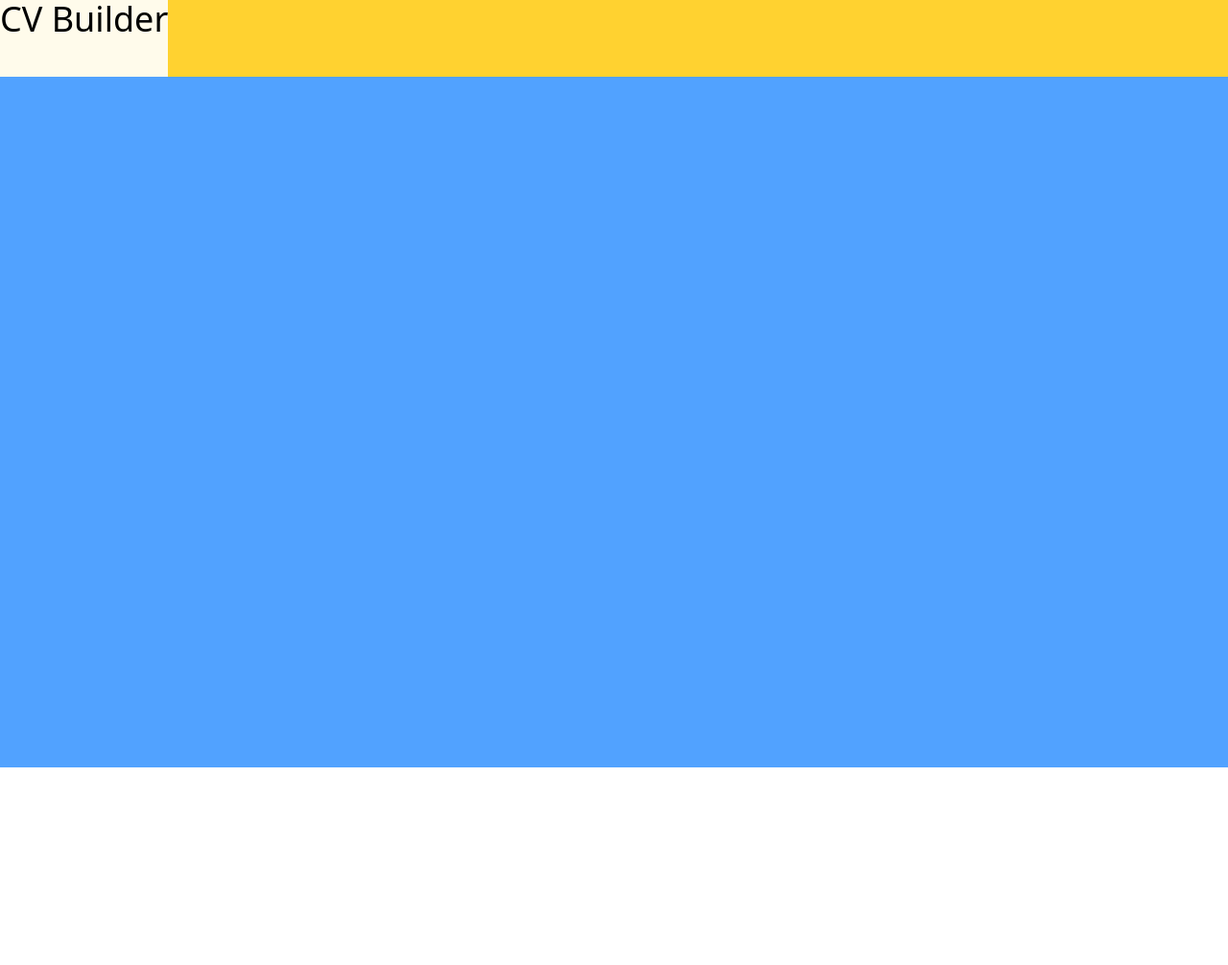
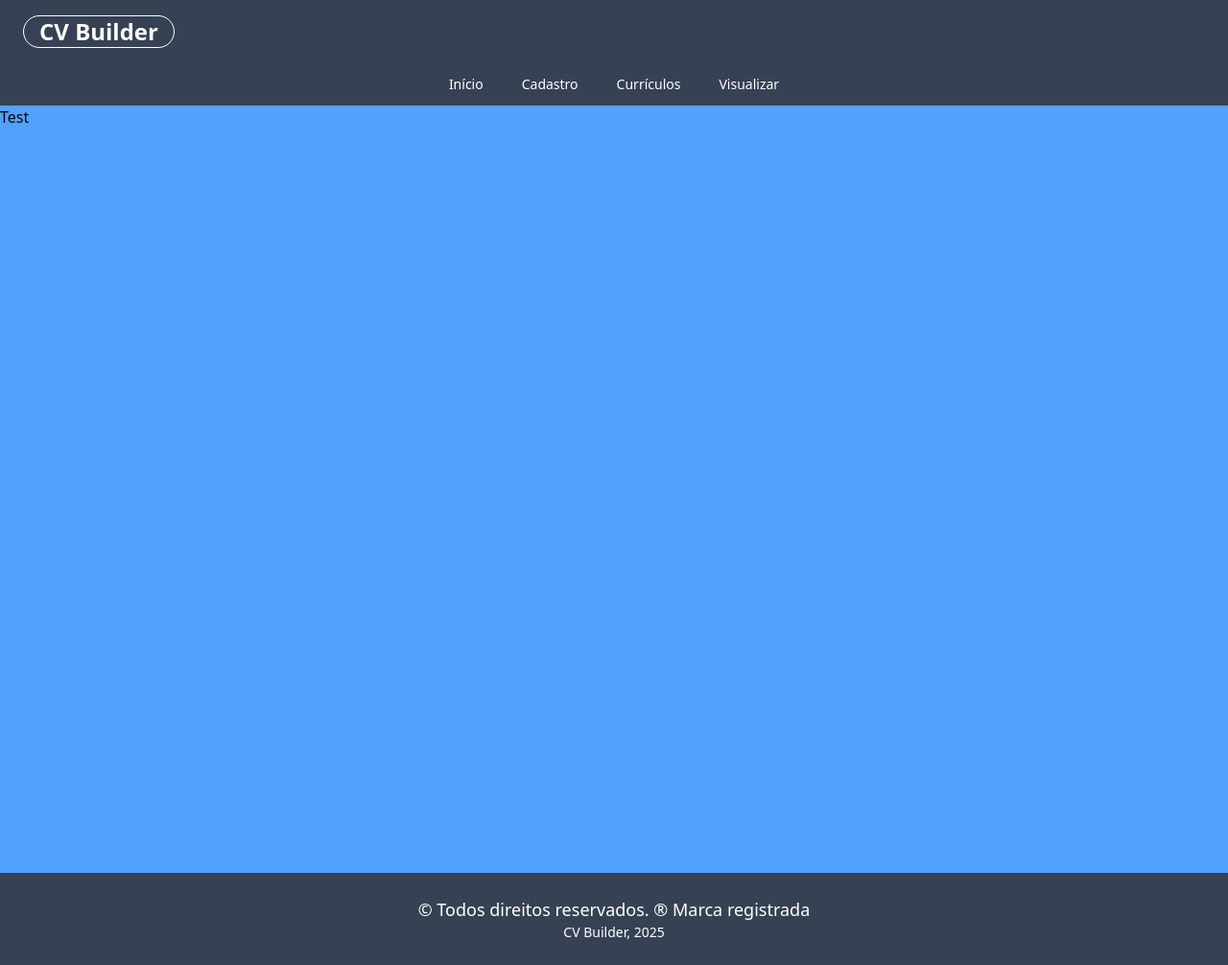
Before and after one commit to ReichertDouglas/ProjetoWEB-01, a React (Vite) app in the folder frontend/: page / in a window 1280 px wide. Shown: the whole page at 96% size. Before the commit the page ends 800 px from the top, so only its background shows below. Built offline with nearby package versions, Linux system fonts and the light colour scheme.

Commit message:
Componentes base

```diff
--- a/frontend/index.html
+++ b/frontend/index.html
@@ -5,7 +5,7 @@
     <link rel="icon" type="image/svg+xml" href="/vite.svg" />
     <meta name="viewport" content="width=device-width, initial-scale=1.0" />
     <link href="/frontend/src/index.css" rel="stylesheet">
-    <title>Vite + React</title>
+    <title>CV Builder</title>
   </head>
   <body>
     <div id="root"></div>
--- a/frontend/src/components/footer.tsx
+++ b/frontend/src/components/footer.tsx
@@ -0,0 +1,16 @@
+export default function Footer() {
+const data = new Date()
+const ano = data.getFullYear()
+
+    return(
+        <footer className="bg-gray-700 text-white text-center py-6 ">
+            <p className="text-lg">
+                &copy; Todos direitos reservados.
+                &reg; Marca registrada
+            </p>
+            <p className="text-sm">
+                CV Builder, {ano}
+            </p>
+        </footer>
+    )
+}
--- a/frontend/src/components/header.tsx
+++ b/frontend/src/components/header.tsx
@@ -1,8 +1,20 @@
+import React, { Suspense } from "react";
+
+const Nav = React.lazy(() => import("./nav"));
 
 export const Header = () => {
     return (
-        <div className="h-20 min-w-full bg-amber-300">
-            <h1 className="h-full w-fit flex justify-center bg-amber-50 text-4xl">CV Builder</h1>
+    <header className="bg-gray-700 text-white">
+      <div className="flex justify-between items-center px-6 py-4 ">
+        <div className="text-2xl font-extrabold border-1 rounded-full px-4">
+          CV Builder
         </div>
-    )
+      </div>
+      <div>
+        <Suspense fallback={<div> Carregando .... </div>}>
+            <Nav />
+        </Suspense>
+      </div>
+    </header>
+  );
 }
--- /dev/null
+++ b/frontend/src/components/nav.tsx
@@ -0,0 +1,42 @@
+import { Link } from "react-router-dom";
+import { GiFrenchFries } from "react-icons/gi";
+import { useState } from "react";
+
+export default function Nav() {
+  const [isOpen, setIsOpen] = useState(false);
+
+  return (
+    <nav className="flex justify-center">
+      {}
+      <ul className="hidden sm:flex gap-10 text-sm p-3">
+        <li className="hover:bg-gray-500">
+          {" "}
+          <Link to="/"> Início </Link>{" "}
+        </li>
+        <li className="hover:bg-gray-500"> Cadastro </li>
+        <li className="hover:bg-gray-500"> Currículos </li>
+        <li className="hover:bg-gray-500">
+          <Link to="/contatos"> Visualizar </Link>
+        </li>
+      </ul>
+      {}
+      <div className="sm:hidden fixed bottom-4 right-4 z-50">
+        <button
+          className="flex items-center gap-2 rounded-full hover:text-red-300 trasition bg-gray-900 p-4"
+          onClick={() => setIsOpen(!isOpen)}
+        >
+          <GiFrenchFries className="w-8 h-8" />
+        </button>
+        {isOpen && (
+          <ul className="absolute bg-gray-900 p-6 rounded-2xl right-0 bottom-18"
+          onClick={() => setIsOpen(false)}>
+            <li className="p-1 hover:bg-gray-500  hover:text-red-300"> <Link to="/"> Início </Link> </li>
+            <li className="p-1 hover:bg-gray-500  hover:text-red-300"> Cadastro </li>
+            <li className="p-1 hover:bg-gray-500  hover:text-red-300"> Currículos </li>
+            <li className="p-1 hover:bg-gray-500  hover:text-red-300"> <Link to="/contatos"> Visualizar </Link> </li>
+          </ul>
+        )}
+      </div>
+    </nav>
+  );
+}
--- a/frontend/src/pages/list.tsx
+++ /dev/null
@@ -1,6 +0,0 @@
-
-export const List = () => {
-    return (
-        <></>
-    )
-}
--- a/frontend/src/pages/mainpage.tsx
+++ b/frontend/src/pages/mainpage.tsx
@@ -1,7 +1,5 @@
-import { Header } from "../components/header"
-
 export const MainPage = () => {
     return (
-        <Header />
+        <h1>Test</h1>
     )
 }
--- a/frontend/src/routes/router.tsx
+++ b/frontend/src/routes/router.tsx
@@ -2,23 +2,21 @@ import { Routes, Route, BrowserRouter } from "react-router-dom";
 import { Suspense } from "react";
 
 import { MainPage } from "../pages/mainpage";
-import { Register } from "../pages/register";
-import { Visualize } from "../pages/visualize";
-import { List } from "../pages/list";
+import { Header } from "../components/header"
+import Footer from "../components/footer";
 
 export const Router = () => {
   return (
     <BrowserRouter>
+    <Header />
       <main className="bg-blue-400 min-h-screen min-w-screen">
         <Suspense fallback={<div>Carregando...</div>}>
           <Routes>
             <Route path="/" element={<MainPage />} />
-            <Route path="/register" element={<Register />} />
-            <Route path="/visualize" element={<Visualize />} />
-            <Route path="/list" element={<List />} />
           </Routes>
         </Suspense>
       </main>
+      <Footer />
     </BrowserRouter>
   );
 };
```
Also changed, not shown: frontend/src/pages/register.tsx (deleted, +0 -7 lines), frontend/src/pages/visualize.tsx (deleted, +0 -7 lines).
